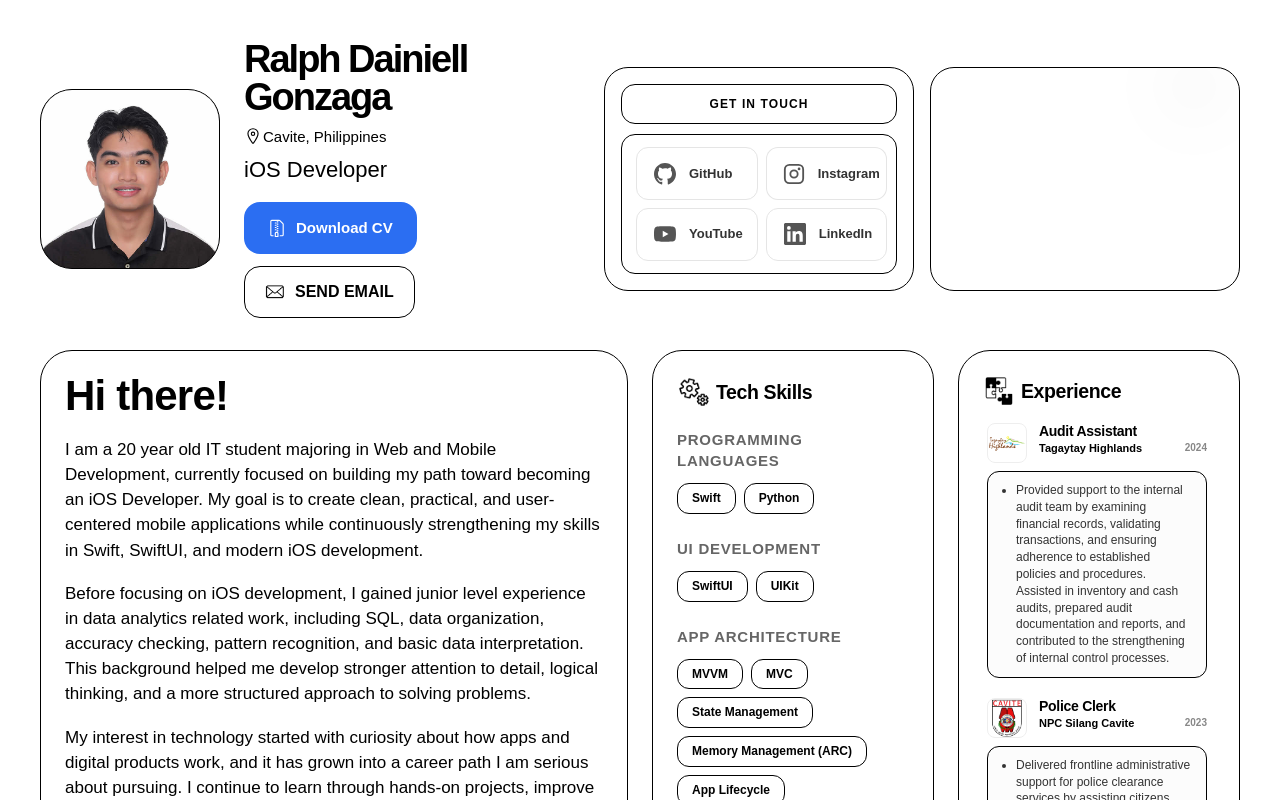
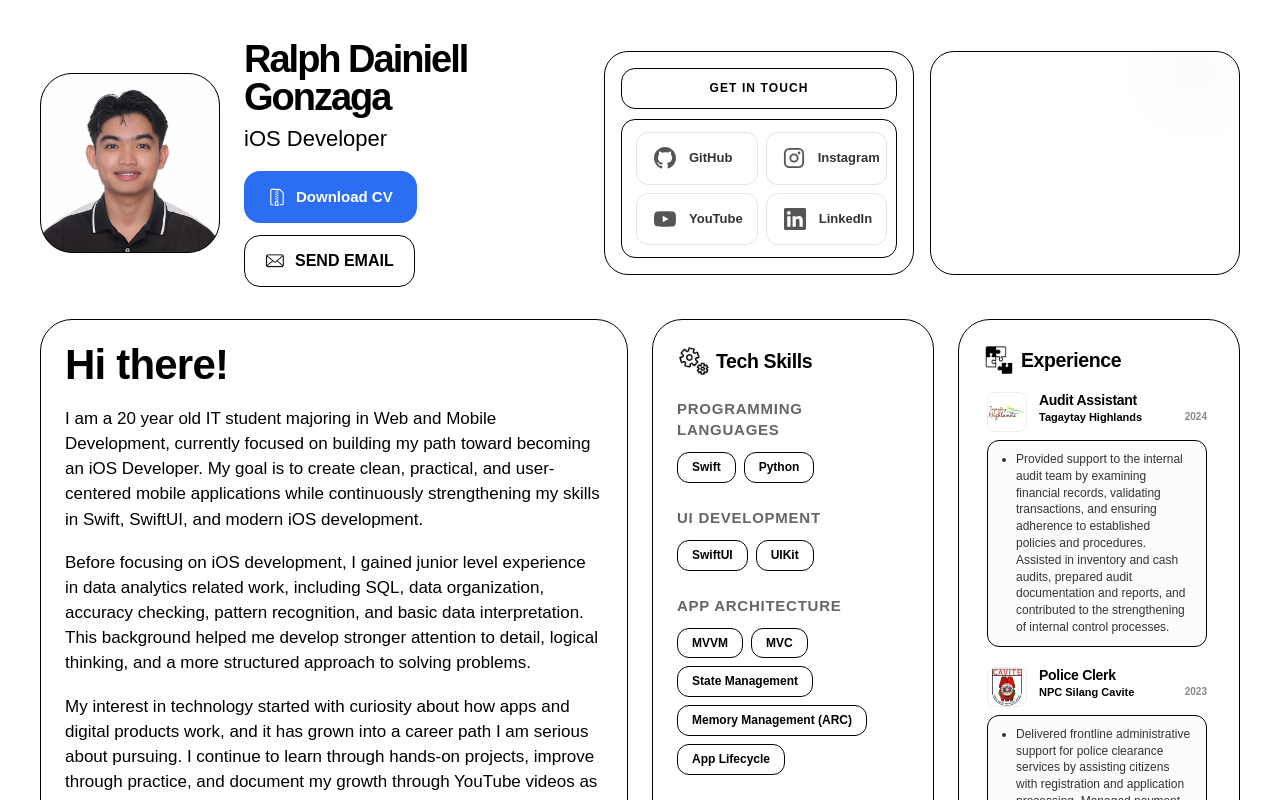
Before and after one commit to Valiantic/Ralph-Dainiell, a Next.js app: page / in a window 1280 px wide. Shown: the top 800 px of the page. Built offline with nearby package versions, Linux system fonts and the light colour scheme; a web font is replaced by a local one.

Commit message:
locationremove

```diff
--- a/app/components/ProfileHero.tsx
+++ b/app/components/ProfileHero.tsx
@@ -5,7 +5,7 @@ import Link from 'next/link';
 import { memo, useState, useEffect, useRef, type CSSProperties, type MouseEvent } from 'react';
 import { PortfolioData } from '../types/portfolio';
 import { GoFileZip } from 'react-icons/go';
-import { IoLocationOutline } from 'react-icons/io5';
+
 
 interface ProfileHeroProps {
     data: PortfolioData;
@@ -854,19 +854,6 @@ export const ProfileHero = ({ data }: ProfileHeroProps) => {
                     {data.name}
                 </h1>
 
-                <div
-                    className="hero-location"
-                    style={{
-                        display: 'flex',
-                        alignItems: 'center',
-                        gap: '1px',
-                        color: '#000',
-                        fontSize: '15px',
-                    }}
-                >
-                    <IoLocationOutline size={18} color="#000" />
-                    <span style={{ paddingTop: '2px' }}>{data.location}</span>
-                </div>
 
                 <div className="hero-role" style={{ fontSize: '22px', fontWeight: 500, color: '#000', marginBottom: '8px' }}>
                     {data.roles.join(' \\ ')}
```
